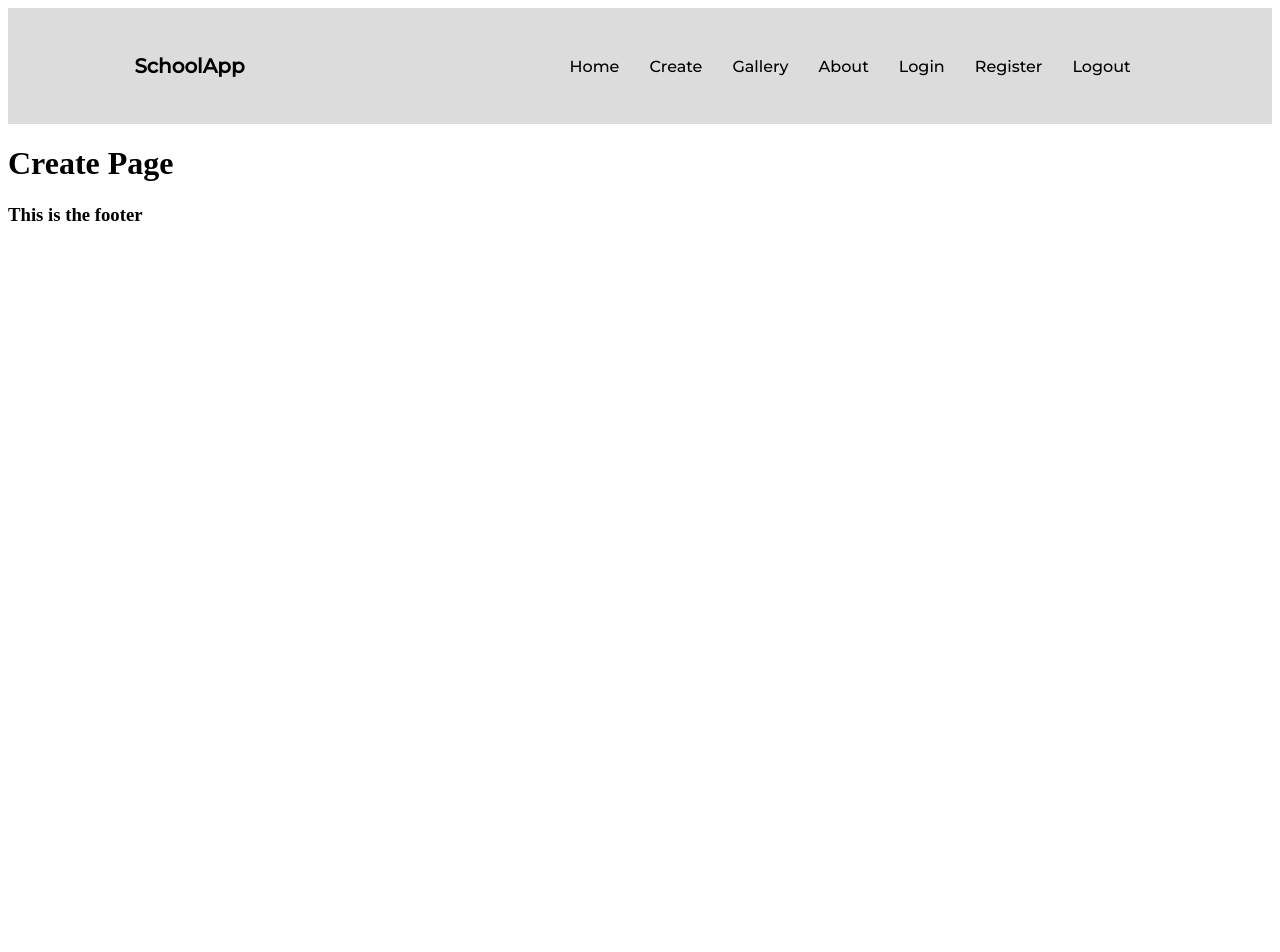
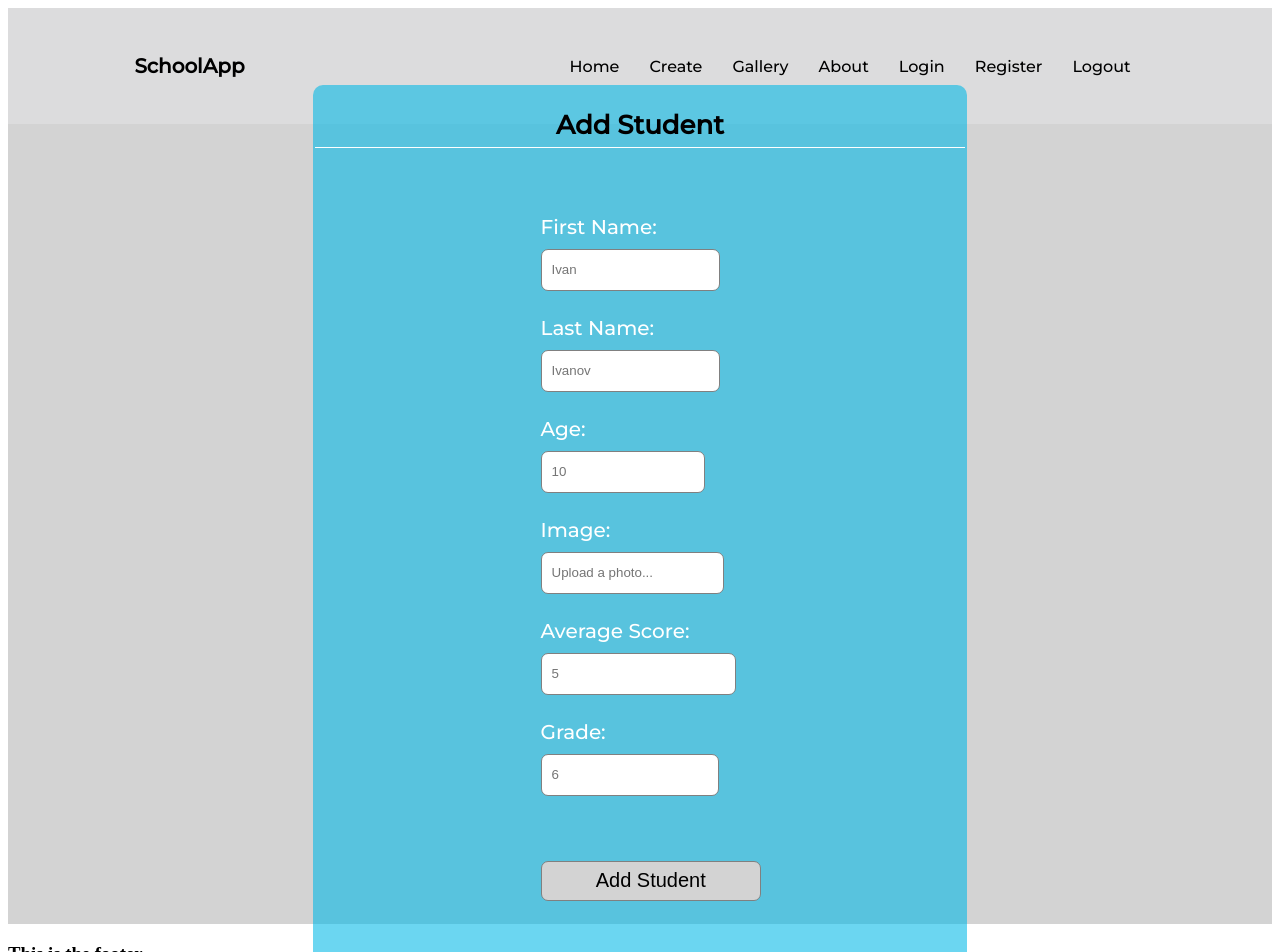
Before and after one commit to MSDoshev/schoolApp, a React (Create React App) app in the folder client/: page /create in a window 1280 px wide. Shown: the top 952 px of the page. Before the commit the page ends 800 px from the top, so only its background shows below. Built offline with nearby package versions, Linux system fonts and the light colour scheme.

Commit message:
Add Create, Login, Register
HTML and CSS only

```diff
--- a/client/src/App.js
+++ b/client/src/App.js
@@ -4,6 +4,8 @@ import { Create } from './components/Create/Create';
 import { Footer } from './components/Footer/Footer';
 import { Header } from './components/Header/Header';
 import { Home } from './components/Home/Home';
+import { Login } from './components/Login/Login';
+import { Register } from './components/Register/Register';
 function App() {
   return (
     <div>
@@ -12,6 +14,8 @@ function App() {
       <Routes>
         <Route path='/' element={<Home/>}/>
         <Route path='/create' element={<Create/>}/>
+        <Route path='/login' element={<Login/>}/>
+        <Route path='/register' element={<Register/>}/>
         <Route path='/about' element={<About/>}/>
       </Routes>
       </main>
--- a/client/src/components/Create/Create.js
+++ b/client/src/components/Create/Create.js
@@ -1,5 +1,42 @@
+import styles from "./Create.module.css";
+
 export const Create = () => {
     return (
-        <h1>Create Page</h1>
+        <section id="create-page" className={styles.auth}>
+            <div className={styles.container}>
+            <h1>Add Student</h1>
+            <form id="create" method="POST">
+                <div className={styles.main}>
+                    <div>
+                        <label htmlFor="first-name">First Name:</label>
+                        <input type="text" id="firstName" name="firstName" placeholder="Ivan"/>
+                    </div>
+                    <div>
+                        <label htmlFor="last-name">Last Name:</label>
+                        <input type="text" id="lastName" name="lastName" placeholder="Ivanov"/>
+                    </div>
+                    <div>
+                        <label htmlFor="age">Age:</label>
+                        <input type="number" id="age" name="age" min="1" placeholder="10"/>
+                    </div>
+                    <div>
+                        <label htmlFor="kid-img">Image:</label>
+                        <input type="text" id="imageUrl" name="imageUrl" placeholder="Upload a photo..."/>
+                    </div>
+                    <div>
+                        <label htmlFor="score">Average Score:</label>
+                        <input type="number" id="score" name="score" min="1" placeholder="5"/>
+                    </div>
+                    <div>
+                        <label htmlFor="grade">Grade:</label>
+                        <input type="number" id="grade" name="grade" min="1" placeholder="6"/>
+                    </div>
+                    <div className={styles.btnSubmit}>
+                        <input type="submit" value="Add Student"/>
+                    </div>
+                </div>
+            </form>
+            </div>
+        </section>
     );
 }
--- /dev/null
+++ b/client/src/components/Create/Create.module.css
@@ -0,0 +1,79 @@
+@import url('https://fonts.googleapis.com/css2?family=Montserrat:wght@500&display=swap');
+
+.auth {
+    padding: 0;
+    margin: 0;
+    box-sizing: border-box;
+    font-family: "Montserrat", sans-serif;
+    display: flex;
+    height: 100vh;
+    justify-content: center;
+    align-items: center;
+    background-color: rgb(211, 211, 211);
+}
+
+.container {
+    width: 100%;
+    max-width: 650px;
+    background: #00b9e794;
+    padding: 2px;
+    margin:  20px;
+    border-radius: 10px;
+}
+.container h1{
+    font-size: 26px;
+    font-weight: 600;
+    text-align: center;
+    padding-bottom: 6px;
+    border-bottom: solid 1px white;
+}
+
+.main{
+    display:grid;
+    justify-content:center;
+    padding: 40px 10px;
+}
+
+.main div{
+
+    display: grid;
+    width: 50%;
+    padding-bottom: 15px;
+
+}
+.main div label{
+
+    width: 95%;
+    color: white;
+    font-size: 20px;
+    font-weight: 400;
+    margin: 5px 50px;
+
+}
+.main div input{
+
+   height: 40px;
+   width: 95%;
+   border-radius: 7px;
+   outline: none;
+   border: 1px solid grey;
+   padding:  0 10px;
+   margin: 5px 50px;
+}
+.btnSubmit{
+    margin-top: 40px;
+}
+.btnSubmit input{
+    display: block;
+    width: 100%;
+    font-size: 20px;
+    padding: 10px;
+    border: none;
+    border-radius: 3px;
+    color: black;
+    background: rgb(211, 211, 211);
+}
+.btnSubmit input:hover{
+  background: rgb(175, 175, 175);
+  cursor: pointer;
+}
--- a/client/src/components/Home/Home.module.css
+++ b/client/src/components/Home/Home.module.css
@@ -41,6 +41,7 @@
     text-align: center;
     margin: 2px;
     font-family: "Montserrat", sans-serif;
+    position: relative;
 }
 .main article a{
     border: none;
@@ -52,6 +53,10 @@
     margin-right: auto;
     text-decoration: none;
     font-family: "Montserrat", sans-serif;
+    position: absolute;
+    bottom:0px;
+    right: 0px;
+
 
 }
 .main article a:hover{
--- /dev/null
+++ b/client/src/components/Login/Login.js
@@ -0,0 +1,26 @@
+import styles from "./Login.module.css";
+
+export const Login = () => {
+    return (
+        <section id="create-page" className={styles.auth}>
+            <div className={styles.container}>
+            <h1>Login</h1>
+            <form id="create" method="POST">
+                <div className={styles.main}>
+                    <div>
+                        <label htmlFor="email">Email:</label>
+                        <input type="text" id="email" name="email" placeholder="ivan@abv.bg"/>
+                    </div>
+                    <div>
+                        <label htmlFor="passowrd">Password:</label>
+                        <input type="password" id="password" name="password" placeholder="*******"/>
+                    </div>
+                    <div className={styles.btnSubmit}>
+                        <input type="submit" value="Login"/>
+                    </div>
+                </div>
+            </form>
+            </div>
+        </section>
+    );
+};
--- /dev/null
+++ b/client/src/components/Login/Login.module.css
@@ -0,0 +1,79 @@
+@import url('https://fonts.googleapis.com/css2?family=Montserrat:wght@500&display=swap');
+
+.auth {
+    padding: 0;
+    margin: 0;
+    box-sizing: border-box;
+    font-family: "Montserrat", sans-serif;
+    display: flex;
+    height: 100vh;
+    justify-content: center;
+    align-items: center;
+    background-color: rgb(211, 211, 211);
+}
+
+.container {
+    width: 100%;
+    max-width: 650px;
+    background: #00b9e794;
+    padding: 2px;
+    margin:  20px;
+    border-radius: 10px;
+}
+.container h1{
+    font-size: 26px;
+    font-weight: 600;
+    text-align: center;
+    padding-bottom: 6px;
+    border-bottom: solid 1px white;
+}
+
+.main{
+    display:grid;
+    justify-content:center;
+    padding: 40px 10px;
+}
+
+.main div{
+
+    display: grid;
+    width: 50%;
+    padding-bottom: 15px;
+
+}
+.main div label{
+
+    width: 95%;
+    color: white;
+    font-size: 20px;
+    font-weight: 400;
+    margin: 5px 50px;
+
+}
+.main div input{
+
+   height: 40px;
+   width: 95%;
+   border-radius: 7px;
+   outline: none;
+   border: 1px solid grey;
+   padding:  0 10px;
+   margin: 5px 50px;
+}
+.btnSubmit{
+    margin-top: 40px;
+}
+.btnSubmit input{
+    display: block;
+    width: 100%;
+    font-size: 20px;
+    padding: 10px;
+    border: none;
+    border-radius: 3px;
+    color: black;
+    background: rgb(211, 211, 211);
+}
+.btnSubmit input:hover{
+  background: rgb(175, 175, 175);
+  cursor: pointer;
+}
--- /dev/null
+++ b/client/src/components/Register/Register.js
@@ -0,0 +1,38 @@
+import styles from "./Register.module.css";
+
+export const Register = () => {
+    return (
+        <section id="create-page" className={styles.auth}>
+            <div className={styles.container}>
+            <h1>Register</h1>
+            <form id="create" method="POST">
+                <div className={styles.main}>
+                    <div>
+                        <label htmlFor="email">Email:</label>
+                        <input type="text" id="email" name="email" placeholder="ivan@abg.bg"/>
+                    </div>
+                    <div>
+                        <label htmlFor="password">Password:</label>
+                        <input type="password" id="password" name="password" placeholder="********"/>
+                    </div>
+                    <div>
+                        <label htmlFor="repeatPassword">Repeat Password:</label>
+                        <input type="password" id="repeatPassword" name="repeatPassword" placeholder="********"/>
+                    </div>
+                    <div>
+                        <label htmlFor="kid-img">Role:</label>
+                        <select id="imageUrl" name="imageUrl" >
+                            <option value="teacher">Teacher</option>
+                            <option value="parent">Parent</option>
+                        </select>
+                    </div>
+
+                    <div className={styles.btnSubmit}>
+                        <input type="submit" value="Register"/>
+                    </div>
+                </div>
+            </form>
+            </div>
+        </section>
+    );
+}
--- /dev/null
+++ b/client/src/components/Register/Register.module.css
@@ -0,0 +1,90 @@
+@import url('https://fonts.googleapis.com/css2?family=Montserrat:wght@500&display=swap');
+
+.auth {
+    padding: 0;
+    margin: 0;
+    box-sizing: border-box;
+    font-family: "Montserrat", sans-serif;
+    display: flex;
+    height: 100vh;
+    justify-content: center;
+    align-items: center;
+    background-color: rgb(211, 211, 211);
+}
+
+.container {
+    width: 100%;
+    max-width: 650px;
+    background: #00b9e794;
+    padding: 2px;
+    margin:  20px;
+    border-radius: 10px;
+}
+.container h1{
+    font-size: 26px;
+    font-weight: 600;
+    text-align: center;
+    padding-bottom: 6px;
+    border-bottom: solid 1px white;
+}
+
+.main{
+    display:grid;
+    justify-content:center;
+    padding: 40px 10px;
+}
+
+.main div{
+
+    display: grid;
+    width: 50%;
+    padding-bottom: 15px;
+
+}
+.main div label{
+
+    width: 95%;
+    color: white;
+    font-size: 20px;
+    font-weight: 400;
+    margin: 5px 50px;
+
+}
+.main div input{
+
+   height: 40px;
+   width: 95%;
+   border-radius: 7px;
+   outline: none;
+   border: 1px solid grey;
+   padding:  0 10px;
+   margin: 5px 50px;
+}
+.btnSubmit{
+    margin-top: 40px;
+}
+.btnSubmit input{
+    display: block;
+    width: 100%;
+    font-size: 20px;
+    padding: 10px;
+    border: none;
+    border-radius: 3px;
+    color: black;
+    background: rgb(211, 211, 211);
+}
+.btnSubmit input:hover{
+  background: rgb(175, 175, 175);
+  cursor: pointer;
+}
+.main select{
+
+   height: 40px;
+   width: 95%;
+   border-radius: 7px;
+   outline: none;
+   border: 1px solid grey;
+   padding:  0 10px;
+   margin: 5px 50px;
+
+}
```
